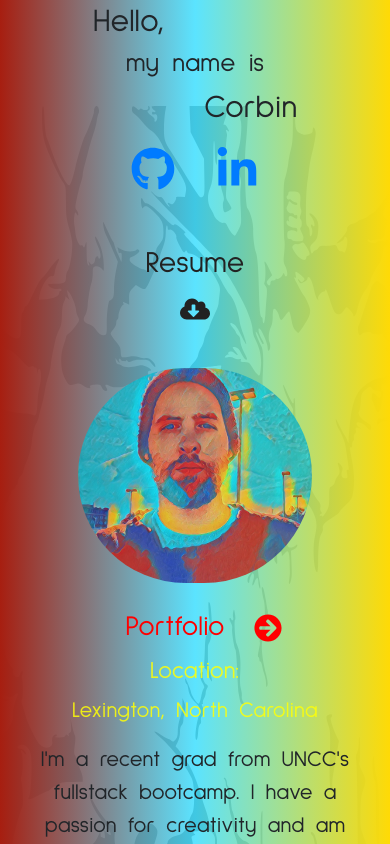
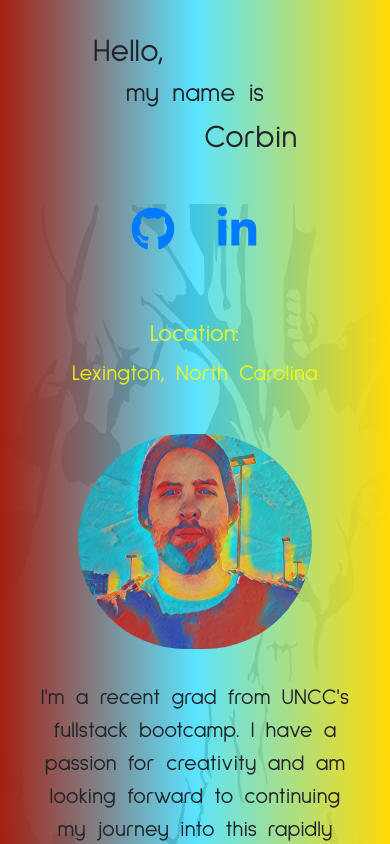
Before and after one commit to cptaylor38/Portfolio, a React (Create React App) app in the folder view/: page / in a window 390 px wide. Shown: the top 844 px of the page. Built offline with nearby package versions, Linux system fonts and the light colour scheme.

Commit message:
removed previous functionality of portfolio and made one page for accessability

```diff
--- a/view/src/LandingPage/Landing.css
+++ b/view/src/LandingPage/Landing.css
@@ -1,3 +1,8 @@
+body
+{
+    overflow-x: hidden;
+}
+
 #landingContents
 {
     background: rgb(167,30,16);
@@ -10,6 +15,7 @@
     align-items: center;
     margin: 0;
     padding: 0;
+    overflow-x: hidden;
 }
 
 #svgContainer
@@ -30,10 +36,73 @@
     text-align: center;
 }
 
+
+.logoContainer
+{
+    order: 1;
+}
+
+.introContainer
+{
+    order: 2;
+    margin-top: 30px;
+}
+
+.selfieContainer
+{
+    order: 6;
+}
+
+.resumeContainer
+{
+    order: 7;
+}
+
+.portfolioContainer
+{
+    order: 8;
+    flex-direction: column;
+    margin: 20px 0;
+}
+
+.contactContainer
+{
+    order: 9;
+}
+
+.linksContainer
+{
+    order: 3;
+    padding: 30px;
+}
+
+.locationContainer
+{
+    order: 4;
+    padding: 30px;
+}
+
+.bioContainer
+{
+    order: 6;
+    padding: 30px;
+}
+
 @media(max-width: 930px)
 {
     #landingContents > .container
     {
         flex-basis: 100%;
     }
+
+    .portfolioContainer
+    {
+        order: 9;
+    }
+
+    .contactContainer
+    {
+        order: 8;
+        margin-top: 20px;
+    }
 }
--- a/view/src/LandingPage/Landing.js
+++ b/view/src/LandingPage/Landing.js
@@ -1,4 +1,4 @@
-import React, { useEffect, useState } from 'react';
+import React from 'react';
 import './Landing.css';
 import Bio from '../components/bio/Bio';
 import Intro from '../components/intro/Intro';
@@ -13,17 +13,8 @@ import PortfolioPage from '../PortfolioPage/PortfolioPage';
 
 const Landing = () => {
 
-    const [page, setPage] = useState(null);
-
-    const setHome = () => {
-        setPage(null);
-    }
-
-    useEffect(setHome, []);
-
     return (
         <>
-            {page === 'portfolio' ? <PortfolioPage setPage={setPage} /> : (
             <div className='container-fluid' id='landingContents'>
                 <div id='svgContainer'></div>
                 <Logo />
@@ -31,12 +22,12 @@ const Landing = () => {
                 <Links />
                 <Resume />
                 <Selfie />
-                    <Portfolio setPage={setPage} />
+                <Portfolio />
                 <Location />
                 <Bio />
                 <Contact />
             </div >
-            )}
+            <PortfolioPage />
         </>
     );
 
--- a/view/src/PortfolioPage/PortfolioPage.js
+++ b/view/src/PortfolioPage/PortfolioPage.js
@@ -3,9 +3,8 @@ import './PortfolioPage.css';
 import projectData from '../assets/json/portfolio';
 import { Jumbotron, Container } from 'react-bootstrap';
 import PortfolioCard from '../components/PortfolioCards/PortfolioCard';
-import { FaBackward } from 'react-icons/fa';
 
-const PortfolioPage = ({ setPage }) => {
+const PortfolioPage = () => {
     const [cardsData, setCardsData] = useState(null);
 
     useEffect(() => setCardsData(projectData), []);
@@ -15,7 +14,7 @@ const PortfolioPage = ({ setPage }) => {
             <div id='svgContainer'></div>
             <Jumbotron fluid id='viewJumbo'>
                 <Container id='viewContainer'>
-                    <button id='backButton' onClick={() => setPage(null)}><FaBackward /></button>
+
                 </Container>
             </Jumbotron>
             <Jumbotron fluid id='selectorJumbo'>
--- a/view/src/components/portfolio/Portfolio.css
+++ b/view/src/components/portfolio/Portfolio.css
@@ -1,18 +1,18 @@
 @keyframes bounce {
 	0%, 100%, 20%, 50%, 80% {
-		-webkit-transform: translateX(0);
-		-ms-transform:     translateX(0);
-		transform:         translateX(0)
+		-webkit-transform: translateY(0);
+		-ms-transform:     translateY(0);
+		transform:         translateY(0)
 	}
 	40% {
-		-webkit-transform: translateX(-30px);
-		-ms-transform:     translateX(-30px);
-		transform:         translateX(-30px)
+		-webkit-transform: translateY(-30px);
+		-ms-transform:     translateY(-30px);
+		transform:         translateY(-30px)
 	}
 	60% {
-		-webkit-transform: translateX(-15px);
-		-ms-transform:     translateX(-15px);
-		transform:         translateX(-15px)
+		-webkit-transform: translateY(-15px);
+		-ms-transform:     translateY(-15px);
+		transform:         translateY(-15px)
 	}
 }
 
@@ -26,8 +26,6 @@
     padding: 5px;
     background: transparent;
     -webkit-appearance: none;
-    writing-mode: vertical-lr;
-    text-orientation: upright;
     color: red;
     flex-direction: row;
     -webkit-animation-duration: 1s;
@@ -38,9 +36,6 @@
     animation-timing-function: ease-in-out;
     animation-iteration-count: infinite;
     -webkit-animation-iteration-count: infinite;
-    -ms-transform: rotate(20deg); /* IE 9 */
-    -webkit-transform: rotate(20deg); /* Safari 3-8 */
-    transform: rotate(-20deg);
     font-family: SulphurPoint-Regular;
 }
 
@@ -51,45 +46,31 @@
     -moz-animation-name: bounce;
 }
 
-#portfolioButton:hover #arrowHolder
-{
-    -ms-transform: rotate(0deg); /* IE 9 */
-    -webkit-transform: rotate(0deg); /* Safari 3-8 */
-    transform: rotate(0deg);
-}
 
 #portNav
 {
     display: flex;
     justify-content: center;
     align-items: center;
+    margin-bottom: 0;
 }
 
 #arrowHolder
 {
     max-width: 10px;
     margin-left: 30px;
-    -ms-transform: rotate(20deg); /* IE 9 */
-    -webkit-transform: rotate(20deg); /* Safari 3-8 */
-    transform: rotate(20deg);
+    -webkit-transform:rotate(90deg);
+    -moz-transform:rotate(90deg);
+    -o-transform:rotate(90deg);
+    transform:rotate(90deg);
+    margin: auto;
 }
 
 @media (max-width: 929px)
 {
     #portfolioButton
     {
-        margin-top: 20px;
-        writing-mode: horizontal-tb;
-        display: flex;
         align-items: center;
-        -ms-transform: rotate(0deg); /* IE 9 */
-        -webkit-transform: rotate(0deg); /* Safari 3-8 */
-        transform: rotate(0deg);
     }
-    #arrowHolder
-    {
-        -ms-transform: rotate(0deg); /* IE 9 */
-        -webkit-transform: rotate(0deg); /* Safari 3-8 */
-        transform: rotate(0deg);
-    }
+
 }
--- a/view/src/components/portfolio/Portfolio.js
+++ b/view/src/components/portfolio/Portfolio.js
@@ -2,17 +2,13 @@ import React from 'react';
 import './Portfolio.css';
 import { FaArrowCircleRight } from 'react-icons/fa';
 
-const Portfolio = ({ setPage }) => {
-
-    const launchPortfolio = () => {
-        setPage('portfolio');
-    }
+const Portfolio = () => {
 
     return (
         <>
             <div className='portfolioContainer container'>
                 <h3 id='portNav'>
-                    <span type='button' onClick={() => launchPortfolio()} id='portfolioButton'>
+                    <span type='button' id='portfolioButton'>
                         Portfolio
                         <div id='arrowHolder'><FaArrowCircleRight /></div>
                     </span>
--- a/view/src/components/resume/Resume.css
+++ b/view/src/components/resume/Resume.css
@@ -9,7 +9,6 @@
     font-family: SulphurPoint-Regular;
     display: flex;
     flex-direction: column;
-    padding: 40px;
 }
 
 .resumeContainer > a
```
Lines whose indentation alone changed are shown as unchanged.
